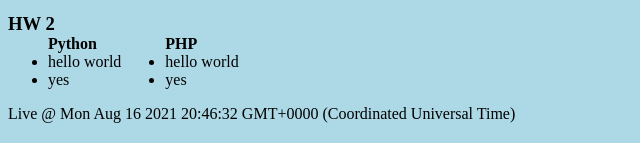
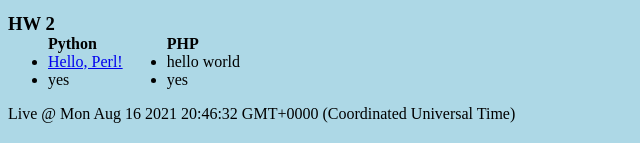
Before and after one commit to sachihiko/cse135_website, a plain HTML site: page index.html in a window 1280 px wide. Shown: the part 233-376 px from the top of the page, without its empty margins (0-640 px from the left). Drawn offline with Linux system fonts and the light colour scheme.

Commit message:
testing cgi link

```diff
--- a/index.html
+++ b/index.html
@@ -36,7 +36,7 @@
 
             <ul>
                 <h4>Python</h4>
-                <li>hello world</li>
+                <li><a href="perl-html-world.pl">Hello, Perl!</a></li>
                 <li>yes</li>
             </ul>
             <ul>
```
